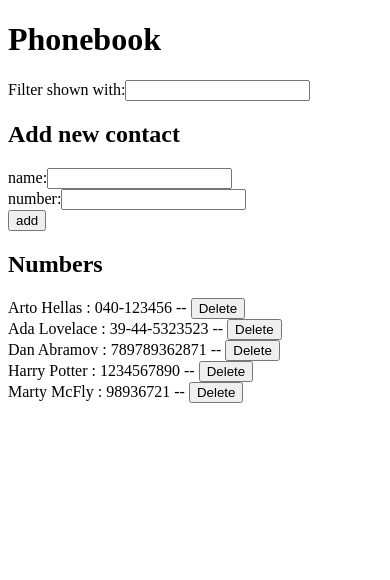
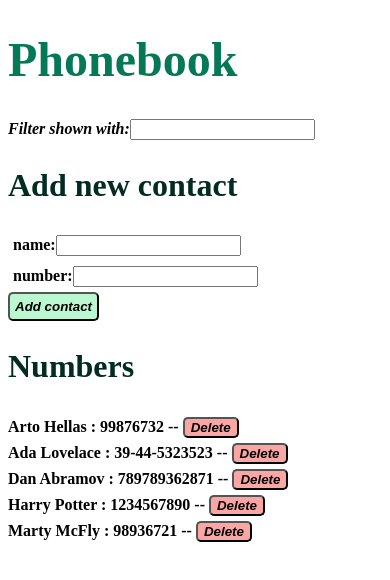
Before and after one commit to pipiolus/Part2, a React (Vite) app in the folder phonebook/: page / in a window 390 px wide. Shown: the top 580 px of the page. Built offline with nearby package versions, Linux system fonts and the light colour scheme; data requests are answered from the project's data file.

Commit message:
Finished exercises 2.16 and 2.17 (phonebook step11 and step12)

```diff
--- a/phonebook/db.json
+++ b/phonebook/db.json
@@ -2,7 +2,7 @@
   "persons": [
     {
       "name": "Arto Hellas",
-      "number": "040-123456",
+      "number": "99876732",
       "id": 1
     },
     {
--- a/phonebook/src/App.jsx
+++ b/phonebook/src/App.jsx
@@ -2,6 +2,8 @@ import { useState, useEffect } from "react";
 import Person from "./components/Person";
 import PersonForm from "./components/PersonForm";
 import Filter from "./components/Filter";
+import Notification from "./components/Notification";
+import Error from "./components/Error";
 import personService from "./services/persons";
 
 function App() {
@@ -9,6 +11,8 @@ function App() {
   const [newName, setNewName] = useState("");
   const [newNumber, setNewNumber] = useState("");
   const [filter, setFilter] = useState("");
+  const [message, setMessage] = useState(null);
+  const [errorMessage, setErrorMessage] = useState(null);
 
   useEffect(() => {
     personService
@@ -24,16 +28,16 @@ function App() {
       number: newNumber,
     };
 
-    if (
-      !personService.checkIfPersonExist(persons, newPerson)
-    ) {
-      personService
-        .createPerson(newPerson)
-        .then((returnedPerson) => {
-          setPersons(persons.concat(returnedPerson));
-          setNewName("");
-          setNewNumber("");
-        });
+    if (!personService.checkIfPersonExist(persons, newPerson)) {
+      personService.createPerson(newPerson).then((returnedPerson) => {
+        setPersons(persons.concat(returnedPerson));
+        setNewName("");
+        setNewNumber("");
+      });
+      setMessage(`"${newPerson.name}" added successfully`);
+      setTimeout(() => {
+        setMessage(null);
+      }, 3000);
     } else {
       if (
         window.confirm(
@@ -43,9 +47,7 @@ function App() {
         const id = persons.find(
           (person) => person.name === newName
         ).id;
-        const person = persons.find(
-          (person) => person.id === id
-        );
+        const person = persons.find((person) => person.id === id);
         const changedPerson = {
           ...person,
           number: newNumber,
@@ -55,34 +57,42 @@ function App() {
           .updateNumber(id, changedPerson)
           .then((returnedPerson) => {
             setPersons(
-              persons.map((p) =>
-                p.id !== id ? p : returnedPerson
-              )
+              persons.map((p) => (p.id !== id ? p : returnedPerson))
             );
+            setNewName("");
+            setNewNumber("");
+            setMessage(
+              `${changedPerson.name} was updated succesfully`
+            );
+            setTimeout(() => {
+              setMessage(null);
+            }, 3000);
+          })
+          .catch(() => {
+            setErrorMessage(
+              `ERROR: ${newPerson.name} was already deleted from server`
+            );
+            setTimeout(() => {
+              setErrorMessage(null);
+            }, 3000);
+            setPersons(persons.filter((person) => person.id !== id));
+            setNewName("");
+            setNewNumber("");
           });
       }
     }
   };
 
-  const handleNameChange = (e) =>
-    setNewName(e.target.value);
+  const handleNameChange = (e) => setNewName(e.target.value);
 
-  const handleNumberChange = (e) =>
-    setNewNumber(e.target.value);
+  const handleNumberChange = (e) => setNewNumber(e.target.value);
 
-  const handleFilterChange = (e) =>
-    setFilter(e.target.value);
+  const handleFilterChange = (e) => setFilter(e.target.value);
 
   const handleDeletePerson = (id, person) => {
-    if (
-      window.confirm(
-        `Delete "${person}" from your contacts?`
-      )
-    ) {
+    if (window.confirm(`Delete "${person}" from your contacts?`)) {
       personService.deletePerson(id);
-      setPersons(
-        persons.filter((person) => person.id !== id)
-      );
+      setPersons(persons.filter((person) => person.id !== id));
     }
   };
 
@@ -93,6 +103,8 @@ function App() {
   return (
     <div>
       <h1>Phonebook</h1>
+      <Notification message={message} />
+      <Error message={errorMessage} />
       <Filter
         filter={filter}
         handleFilterChange={handleFilterChange}
--- /dev/null
+++ b/phonebook/src/components/Error.jsx
@@ -0,0 +1,7 @@
+const Error = ({ message }) => {
+  if (message === null) return null;
+
+  return <div className="error">{message}</div>;
+};
+
+export default Error;
--- a/phonebook/src/components/Filter.jsx
+++ b/phonebook/src/components/Filter.jsx
@@ -1,7 +1,9 @@
 const Filter = ({ filter, handleFilterChange }) => {
   return (
     <div>
-      Filter shown with:
+      <em>
+        <b>Filter shown with:</b>
+      </em>
       <input value={filter} onChange={handleFilterChange} />
     </div>
   );
--- /dev/null
+++ b/phonebook/src/components/Notification.jsx
@@ -0,0 +1,7 @@
+const Notification = ({ message }) => {
+  if (message === null) return null;
+
+  return <div className="successful">{message}</div>;
+};
+
+export default Notification;
--- a/phonebook/src/components/Person.jsx
+++ b/phonebook/src/components/Person.jsx
@@ -1,8 +1,12 @@
 const Person = ({ person, handleDelete }) => {
   return (
-    <div>
-      {person.name} : {person.number} {" -- "}
-      <button onClick={handleDelete}>Delete</button>
+    <div className="person">
+      <b>
+        {person.name} : {person.number} {" -- "}
+      </b>
+      <button className="btn delete" onClick={handleDelete}>
+        Delete
+      </button>
     </div>
   );
 };
--- a/phonebook/src/components/PersonForm.jsx
+++ b/phonebook/src/components/PersonForm.jsx
@@ -6,18 +6,18 @@ const PersonForm = ({
   handleNumberChange,
 }) => {
   return (
-    <div>
+    <div className="form">
       <form onSubmit={addPerson}>
-        <div>
-          name:
+        <div className="input">
+          <b>name:</b>
           <input
             value={newName}
             onChange={handleNameChange}
             required
           />
         </div>
-        <div>
-          number:
+        <div className="input">
+          <b>number:</b>
           <input
             value={newNumber}
             onChange={handleNumberChange}
@@ -27,7 +27,9 @@ const PersonForm = ({
           />
         </div>
         <div>
-          <button type="submit">add</button>
+          <button className="input add btn" type="submit">
+            Add contact
+          </button>
         </div>
       </form>
     </div>
--- /dev/null
+++ b/phonebook/src/index.css
@@ -0,0 +1,71 @@
+h1 {
+    font-size: 3rem;
+    color: #047857;
+}
+
+h2 {
+    font-size: 2rem;
+    color: #022c22;
+}
+
+.person {
+    padding-top: 5px;
+}
+
+.input {
+    padding: 5px;
+}
+
+input:focus {
+    background-color: #d1fae5;
+}
+
+.successful {
+    color: #022c22;
+    background-color: #d1fae5;
+    font-size: 2rem;
+    text-align: center;
+    padding: 10px;
+    margin-bottom: 10px;
+    border: 2px solid #022c22;
+    border-radius: 10px;
+}
+
+.error {
+    color: red;
+    background-color: #fca5a5;
+    font-size: 2rem;
+    text-align: center;
+    padding: 10px;
+    margin-bottom: 10px;
+    border: 2px solid red;
+    border-radius: 10px;
+}
+
+.btn {
+    border-radius: 5px;
+    font-weight: 600;
+    font-style: italic;
+    transition: all 0.5s;
+}
+
+.btn:hover {
+    cursor: pointer;
+    scale: 1.1;
+}
+
+.add {
+    background-color: #bbf7d0;
+}
+
+.add:hover {
+    background-color: #4ade80;
+}
+
+.delete {
+    background-color: #fca5a5;
+}
+
+.delete:hover {
+    background-color: #ef4444;
+}
--- a/phonebook/src/main.jsx
+++ b/phonebook/src/main.jsx
@@ -1,6 +1,5 @@
 import ReactDOM from "react-dom/client";
 import App from "./App.jsx";
+import "./index.css";
 
-ReactDOM.createRoot(document.getElementById("root")).render(
-  <App />
-);
+ReactDOM.createRoot(document.getElementById("root")).render(<App />);
```
